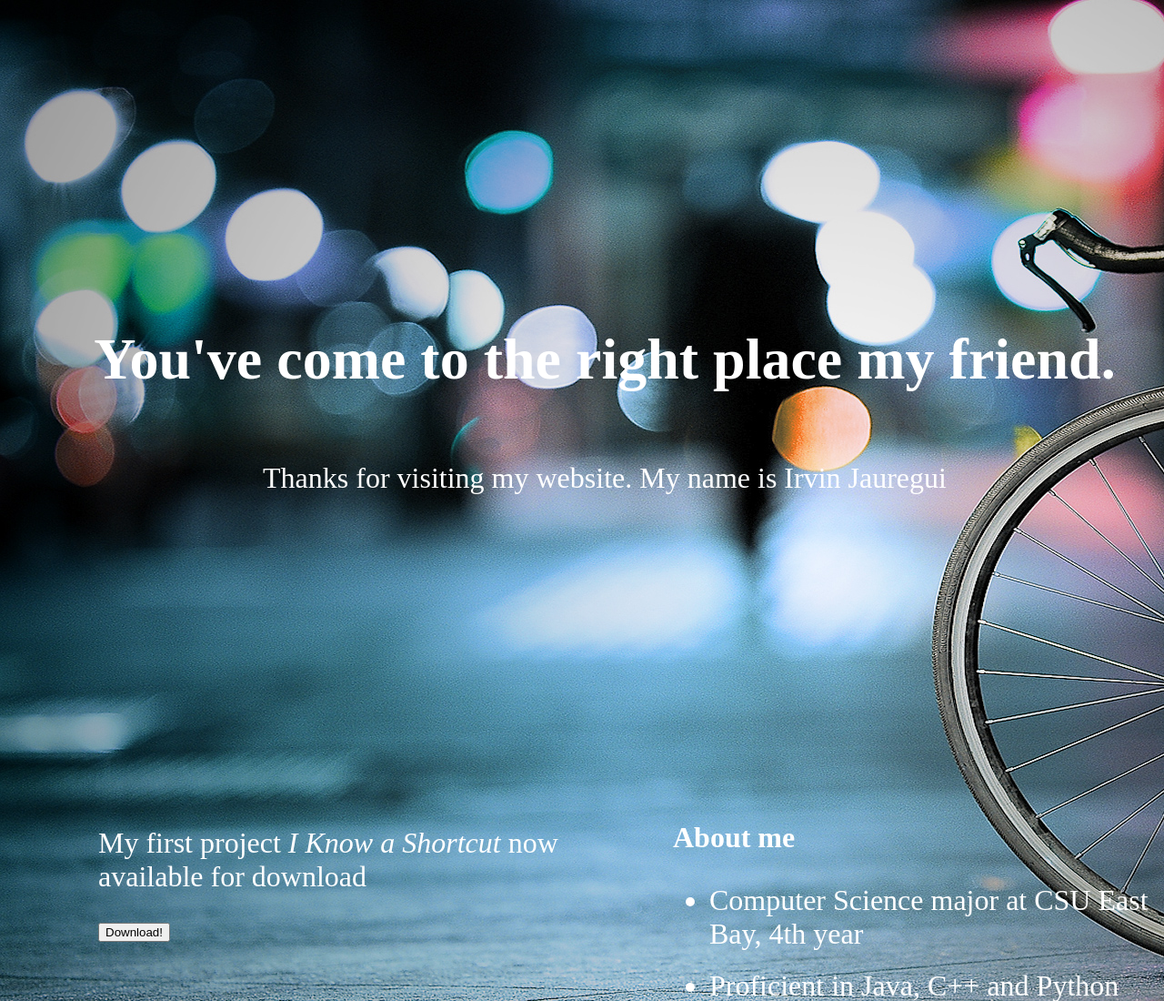
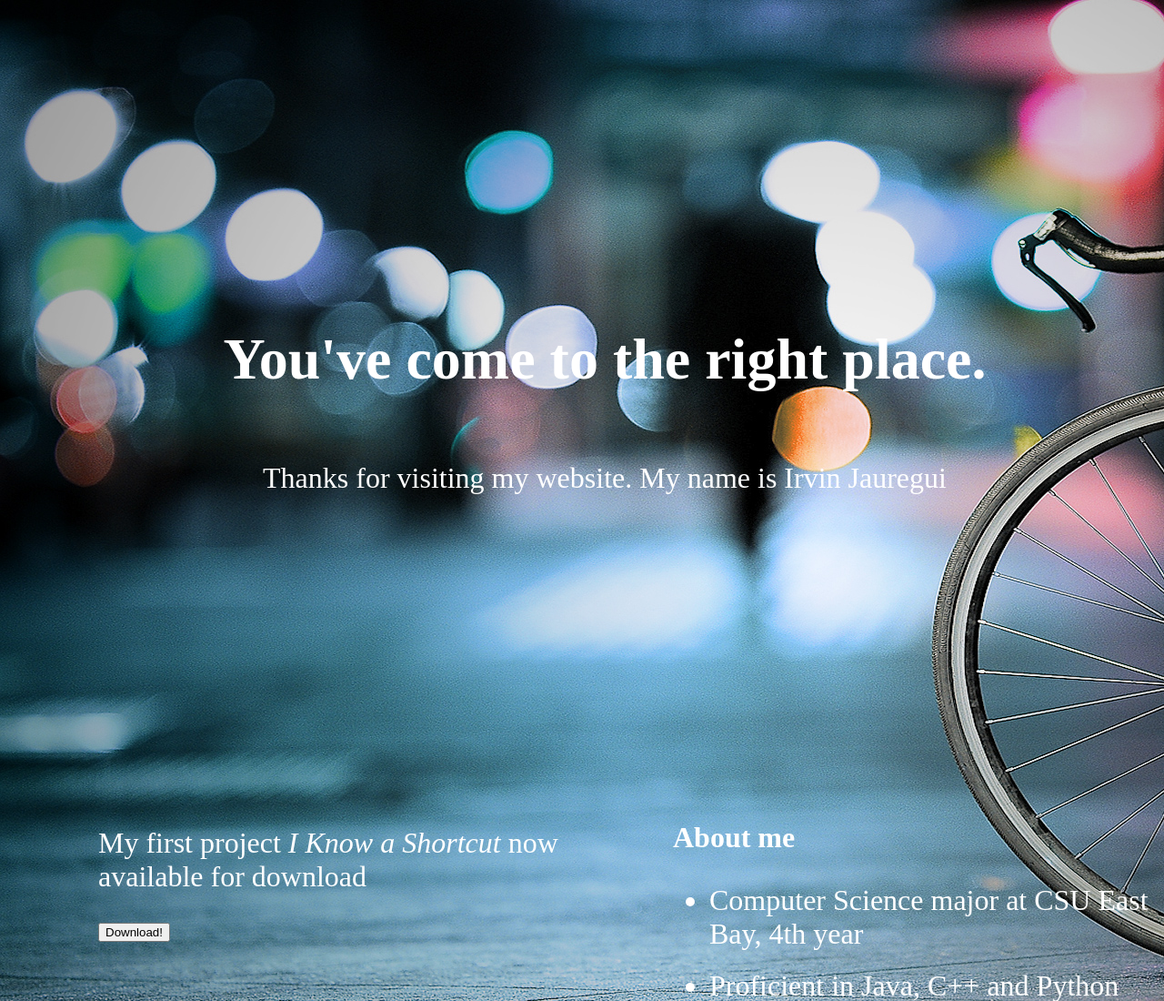
Before and after one commit to irvjau/website, a plain HTML site: page index.html in a window 1280 px wide. Shown: the top 1100 px of the page at 91% size. Drawn offline with Linux system fonts and the light colour scheme.

Commit message:
Update index.html

```diff
--- a/index.html
+++ b/index.html
@@ -9,7 +9,7 @@
 
 
     <div id="intro">
-      <h1>You've come to the right place my friend.</h1>
+      <h1>You've come to the right place.</h1>
 
     </div>
 
```
